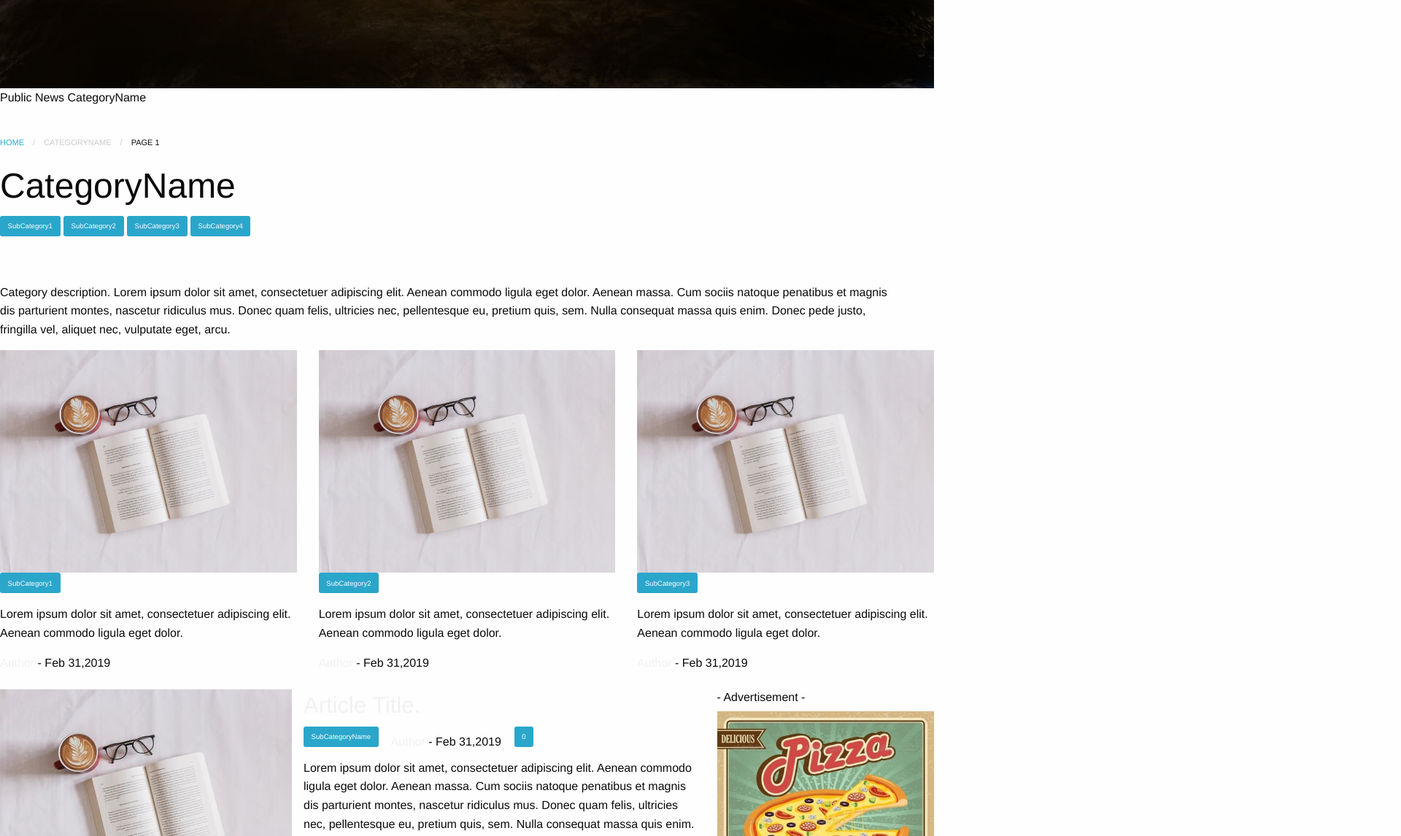
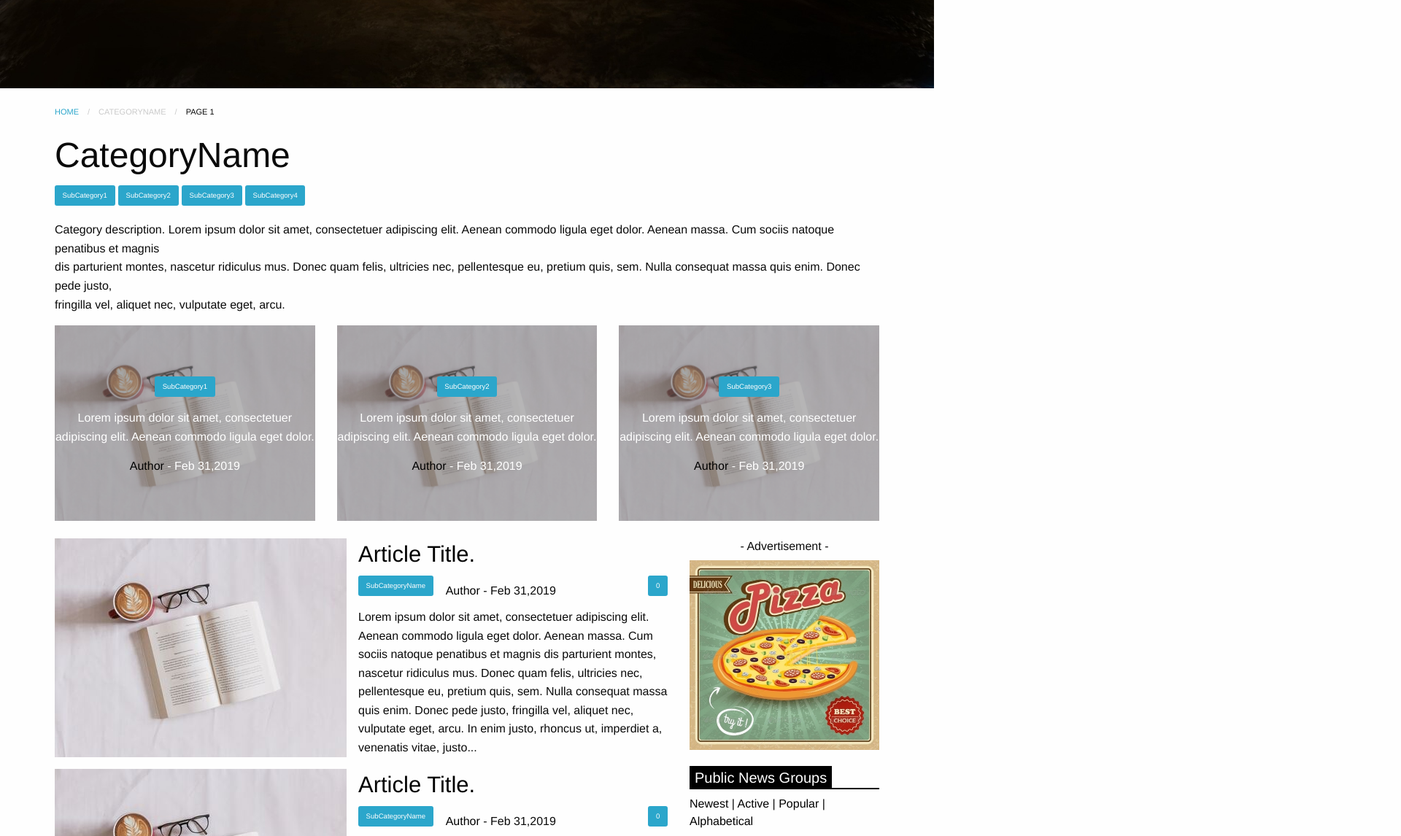
Before and after one commit to Leonelcast/proyecto_DW, a plain HTML site: page categoriaX.html in a window 1280 px wide. Shown: the part 573-1719 px from the top of the page at 73% size, 1920 px wide, since content can reach past the window. Drawn offline with Linux system fonts and the light colour scheme.

Commit message:
Agregando estilos a la plantilla de categorias X.

```diff
--- a/css/app.css
+++ b/css/app.css
@@ -56,3 +56,121 @@
 #descripcionNoticia{
   height: 200px ;
 }
+
+/*------------------------------------------------------------- CATEGORIA X ESTTILOS -------------------------------------------------------------*/
+
+a{
+  color: black;
+}
+
+.CategoryHeader{
+  margin-left:75px;
+  margin-right: 75px;
+}
+
+.CategoryBody{
+  margin-left:75px;
+  margin-right: 75px;
+}
+
+.CategoryNavSubCategory{
+  float: left;
+}
+
+.CategoryNavVerticalMenu{
+  float: right;
+  right: 0px;
+}
+
+.ImgHeader{
+  position: relative;
+}
+
+.ImgCategory{
+  position: relative;
+}
+
+.OverlayHeader{
+  position: absolute;
+  top: 0;
+  bottom: 0;
+  left: 0;
+  right: 0;
+  padding: 380px 0;
+  text-align: center;
+  font-size: xx-large;
+  color:white;
+}
+
+.OverlayCategory{
+  position: absolute;
+  top: 0;
+  bottom: 0;
+  left: 0;
+  right: 0;
+  background-color: #77777777;
+  padding: 70px 0;
+  text-align: center;
+  color:white;
+}
+
+/*
+.OverlayArticle{
+  position: absolute;
+  top: 0;
+  bottom: 0;
+  left: 0;
+  right: 0;
+  background-color: #77777777;
+  text-align: center;
+}
+
+.OverlayArticle img{
+  height: 65px;
+  width: 65px;
+  background-color: black;
+  border-radius: 15px;
+}
+*/
+
+.ImgCategory:hover .OverlayCategory S{
+  background-color: black;
+}
+
+.CategoryArticles C{
+  float:right;
+}
+
+.Pages{
+  text-align: center;
+}
+
+.CategoryAdvertisement{
+  text-align: center;
+}
+
+.CategorySidebar h5{
+  border-bottom: 2px solid black;
+}
+
+.CategorySidebar p{
+  font-size: 15px;
+}
+
+.CategorySidebar T{
+  background-color: black;
+  border-bottom: 3px solid black;
+  color: white;
+  padding-top: 5px;
+  padding-left: 7px;
+  padding-right: 7px;
+}
+
+.ImgSidebar{
+  height: 75px;
+  width: 75px;
+  background-color: lightgray;
+  border-radius: 35px;
+}
+
+/*------------------------------------------------------------------------------------------------------------------------------------------------*/
```
